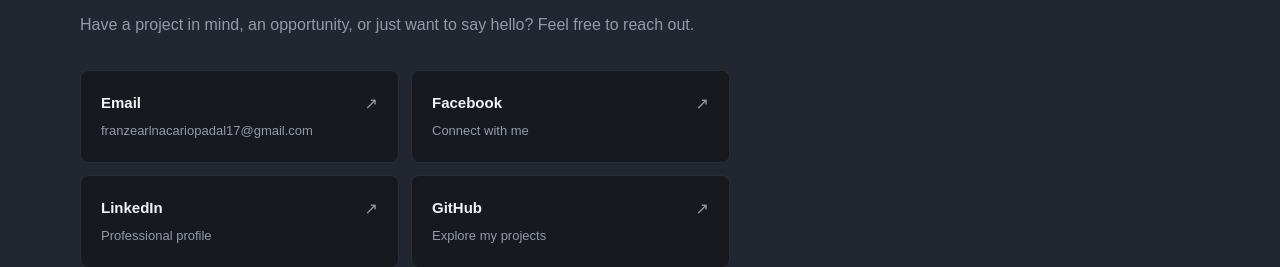
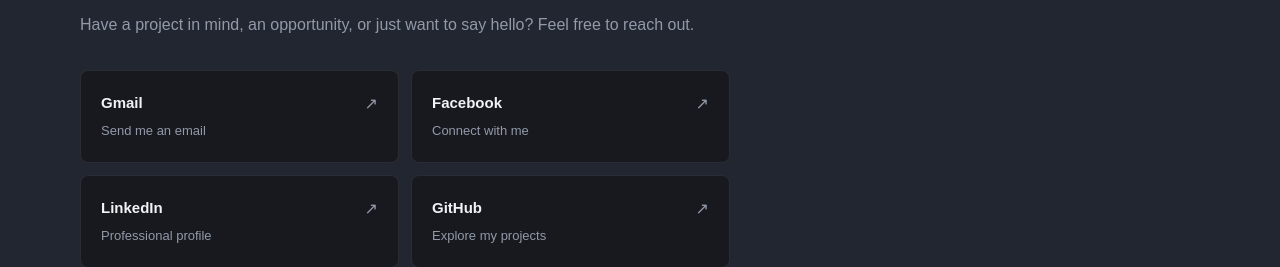
Before and after one commit to FranzEarl/Portfolio, a plain HTML site: page index.html in a window 1280 px wide. Shown: the part 4513-4780 px from the top of the page. Drawn offline with Linux system fonts and the light colour scheme.

Commit message:
Restore Gmail compose contact link

```diff
--- a/index.html
+++ b/index.html
@@ -417,9 +417,10 @@
                     </p>
 
                     <div class="contact-links">
-                        <a href="mailto:franzearlnacariopadal17@gmail.com" class="contact-link">
-                            <span class="contact-link-name">Email</span>
-                            <span class="contact-link-description">franzearlnacariopadal17@gmail.com</span>
+                        <a href="https://mail.google.com/mail/?view=cm&amp;fs=1&amp;to=franzearlnacariopadal17%40gmail.com"
+                           class="contact-link" target="_blank" rel="noopener noreferrer">
+                            <span class="contact-link-name">Gmail</span>
+                            <span class="contact-link-description">Send me an email</span>
                             <span class="contact-link-arrow">↗</span>
                         </a>
 
```
